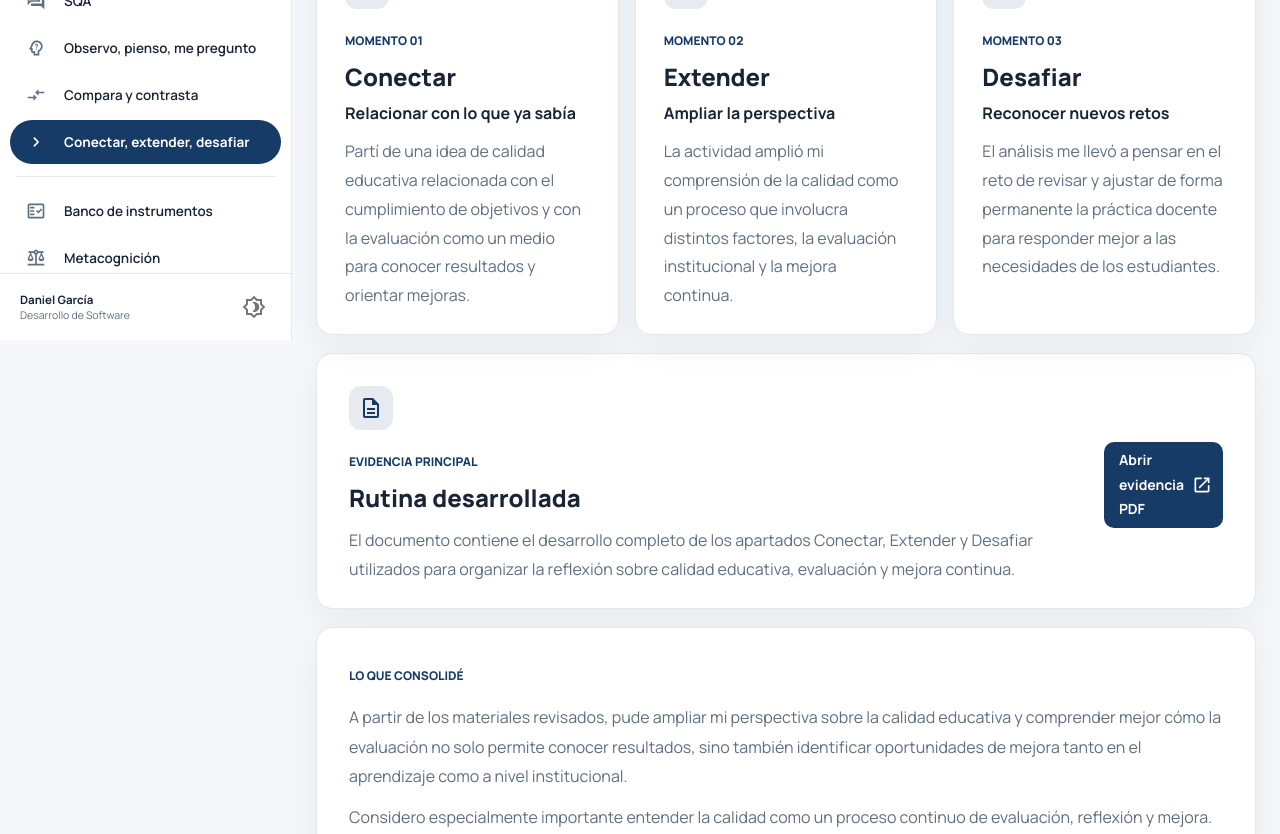
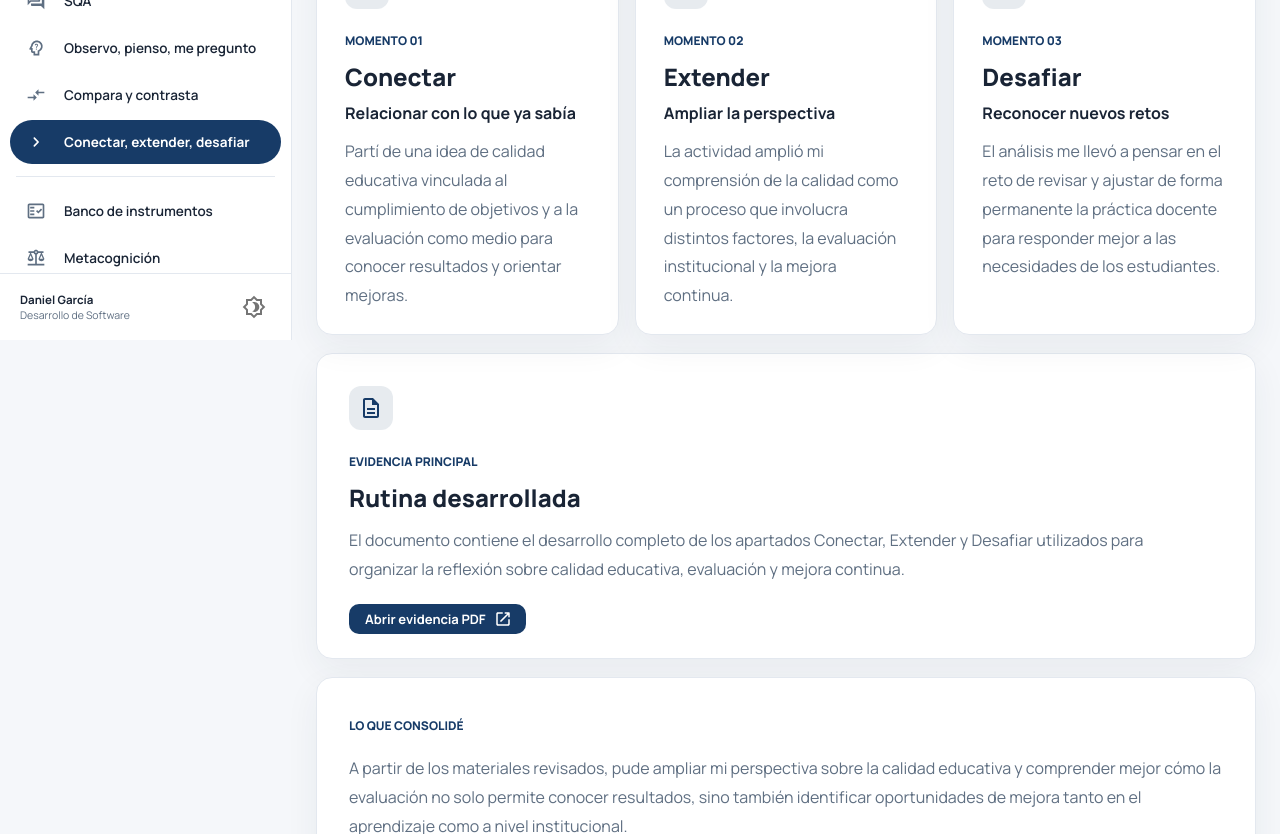
Before and after one commit to DanielDGe/portafolio-evaluacion-superior, a React (Vite) app: page /#/aprendizaje/conectar-extender-desafiar in a window 1280 px wide. Shown: the part 460-1294 px from the top of the page. Built offline with nearby package versions, Linux system fonts and the light colour scheme.

Commit message:
style: refine final routine balance and PDF action

```diff
--- a/src/pages/ConnectExtendChallengePage.jsx
+++ b/src/pages/ConnectExtendChallengePage.jsx
@@ -29,7 +29,7 @@ const stages = [
     subtitle: 'Relacionar con lo que ya sabía',
     icon: HubOutlined,
     text:
-      'Partí de una idea de calidad educativa relacionada con el cumplimiento de objetivos y con la evaluación como un medio para conocer resultados y orientar mejoras.',
+      'Partí de una idea de calidad educativa vinculada al cumplimiento de objetivos y a la evaluación como medio para conocer resultados y orientar mejoras.',
   },
   {
     title: 'Extender',
@@ -96,13 +96,7 @@ export default function ConnectExtendChallengePage() {
 
       <Card sx={{ mt: 2.25 }}>
         <CardContent sx={{ p: { xs: 3, md: 4 } }}>
-          <Stack
-            direction={{ xs: 'column', md: 'row' }}
-            spacing={3}
-            justifyContent="space-between"
-            alignItems={{ xs: 'flex-start', md: 'center' }}
-          >
-            <Box sx={{ maxWidth: 760 }}>
+          <Box sx={{ maxWidth: 820 }}>
             <Box className="routine-section-icon" sx={{ mb: 2 }}>
               <DescriptionOutlined />
             </Box>
@@ -117,7 +111,6 @@ export default function ConnectExtendChallengePage() {
               Extender y Desafiar utilizados para organizar la reflexión sobre calidad
               educativa, evaluación y mejora continua.
             </Typography>
-            </Box>
 
             <Button
               component="a"
@@ -125,11 +118,13 @@ export default function ConnectExtendChallengePage() {
               target="_blank"
               rel="noreferrer"
               variant="contained"
+              size="small"
               endIcon={<OpenInNewRounded />}
+              sx={{ mt: 2.5, px: 2, alignSelf: 'flex-start' }}
             >
               Abrir evidencia PDF
             </Button>
-          </Stack>
+          </Box>
         </CardContent>
       </Card>
 
```
Lines whose indentation alone changed are shown as unchanged.
